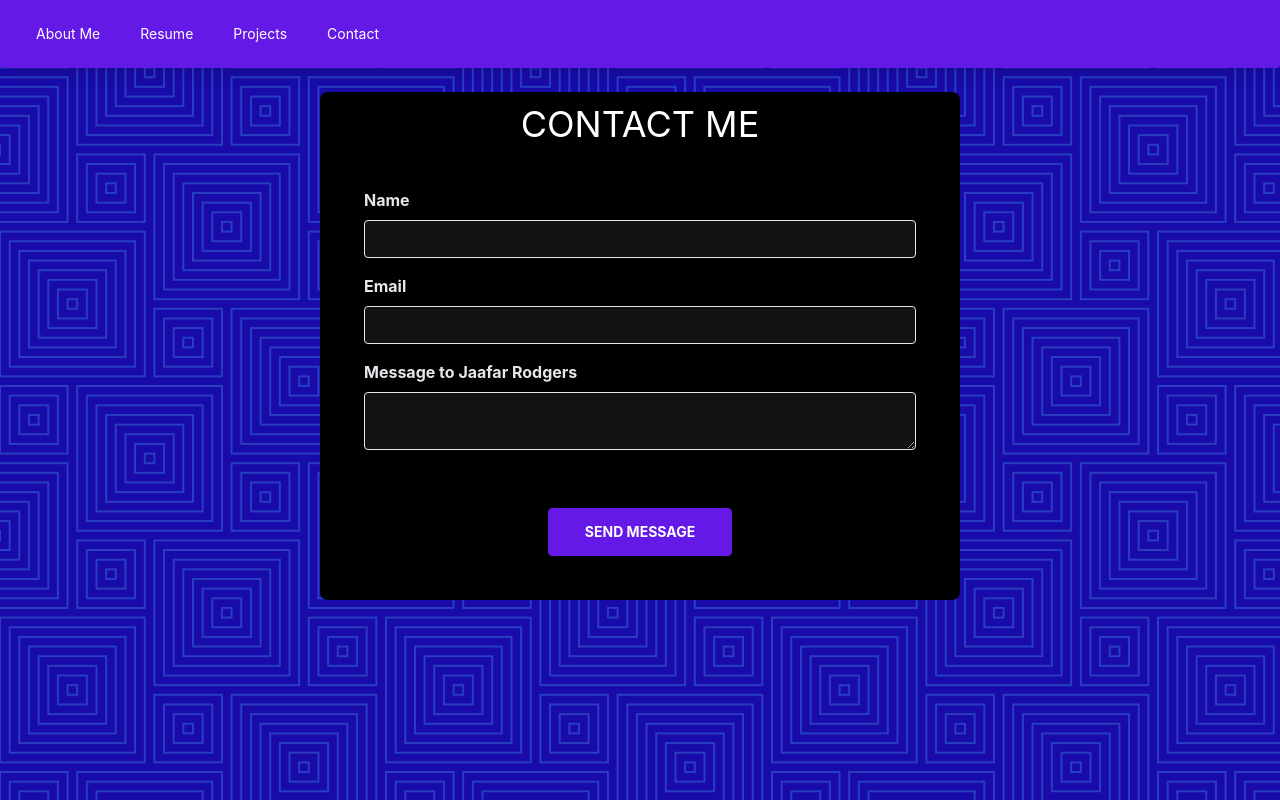
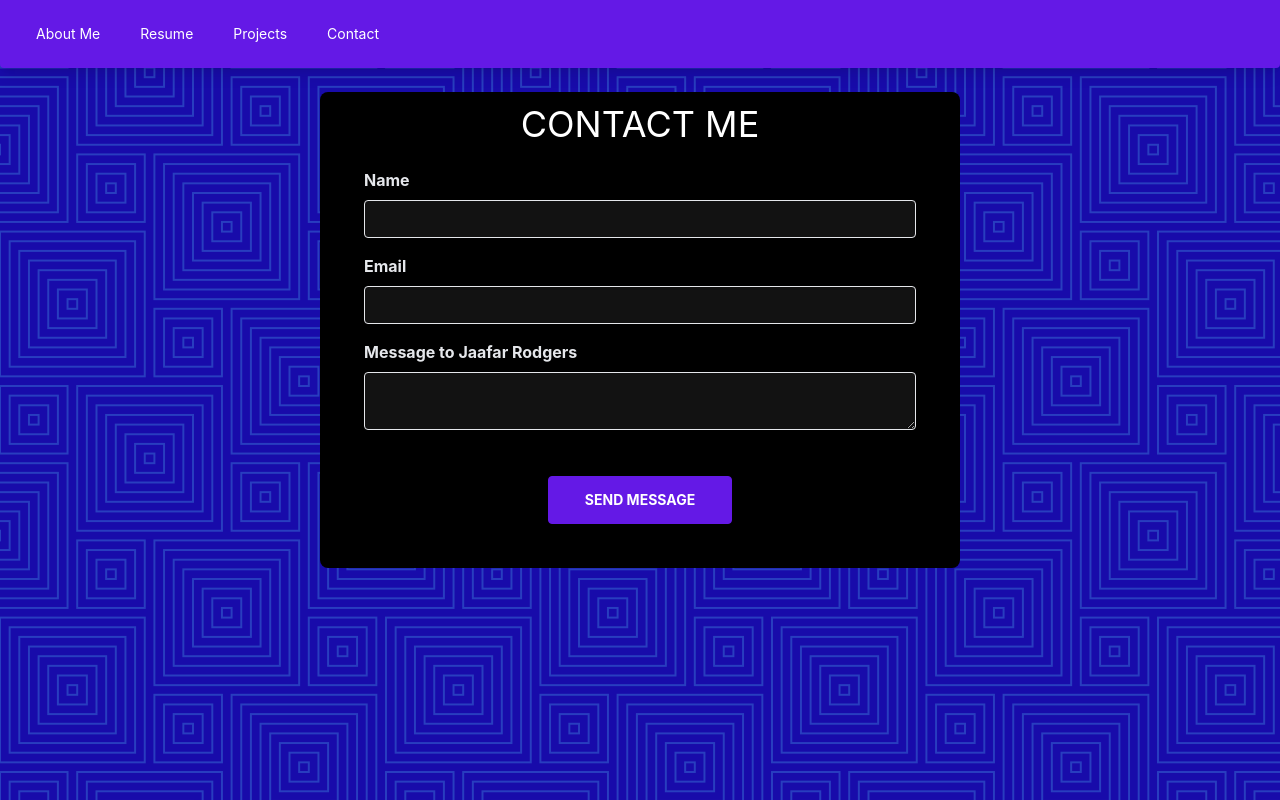
Before and after one commit to MrFiszbi1/Portfolio-Jaafar-Rodgers, a React (Vite) app in the folder vite-project/: page /Contact in a window 1280 px wide. Built offline with nearby package versions, Linux system fonts and the light colour scheme.

Commit message:
More Form work
More Form work. CSS changes and required added.

```diff
--- a/vite-project/src/components/ContactForm.tsx
+++ b/vite-project/src/components/ContactForm.tsx
@@ -29,8 +29,8 @@ const ContactMeForm: React.FC = () => {
 
     return (
         <div className="container mx-auto bg-black rounded-lg overflow-auto m-6 p-3 sm:w-1/2 w-11/12">
-            <h2 className="mx-auto sm:text-4xl text-3xl mb-3 text-white flex justify-center">CONTACT ME</h2>
-            <form onSubmit={handleSubmit} className="rounded-lg shadow-md p-8 flex flex-col">
+            <h2 className="mx-auto sm:text-4xl text-3xl text-white flex justify-center">CONTACT ME</h2>
+            <form onSubmit={handleSubmit} className="rounded-lg shadow-md p-8 pt-6 flex flex-col">
                 <div className="mb-4">
                     <label htmlFor="name" className="formName">
                         Name
@@ -42,6 +42,7 @@ const ContactMeForm: React.FC = () => {
                         value={formData.name}
                         onChange={handleChange}
                         className="inputArea"
+                        required
                     />
                 </div>
                 <div className="mb-4">
@@ -55,9 +56,10 @@ const ContactMeForm: React.FC = () => {
                         value={formData.email}
                         onChange={handleChange}
                         className="inputArea"
+                        required
                     />
                 </div>
-                <div className="mb-6">
+                <div className="mb-3">
                     <label htmlFor="message" className="formName">
                         Message to Jaafar Rodgers
                     </label>
@@ -67,6 +69,7 @@ const ContactMeForm: React.FC = () => {
                         value={formData.message}
                         onChange={handleChange}
                         className="inputArea"
+                        required
                     />
                 </div>
                 <div className="flex items-center justify-center mt-3">
```
